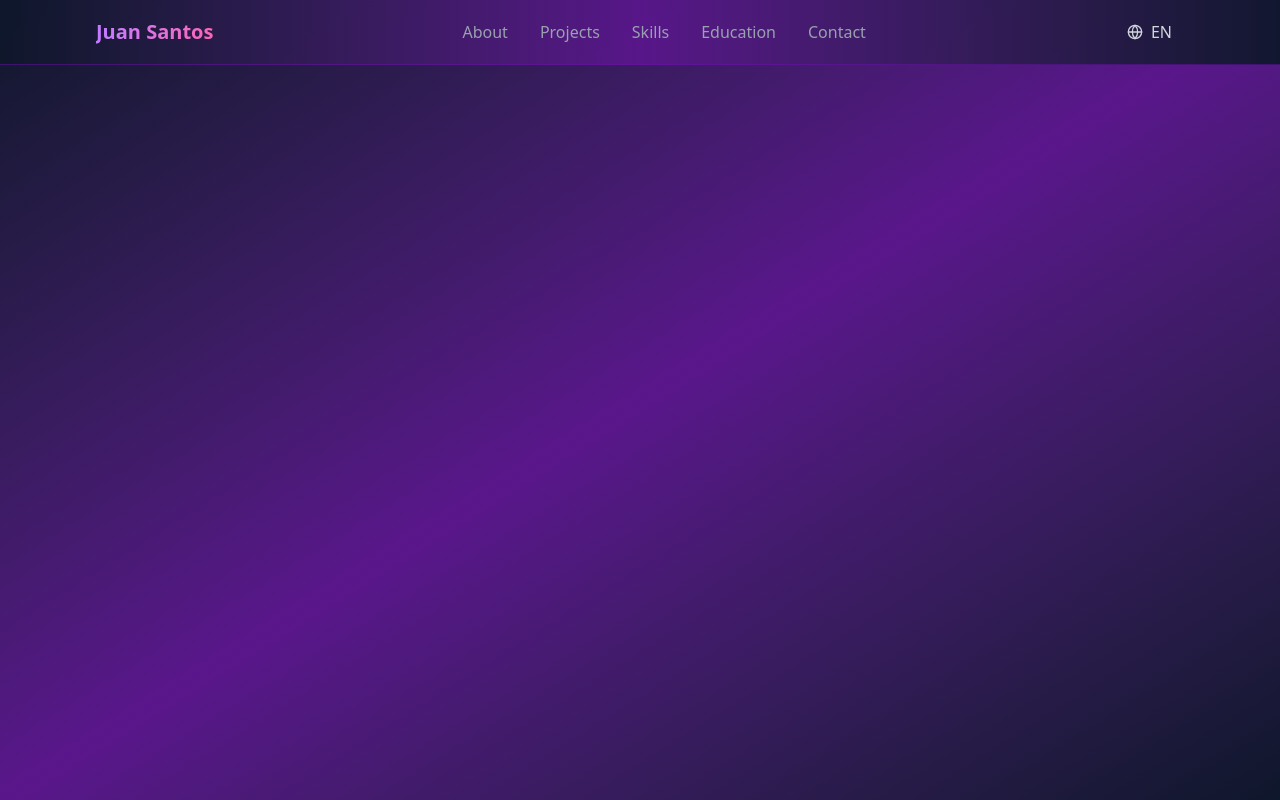
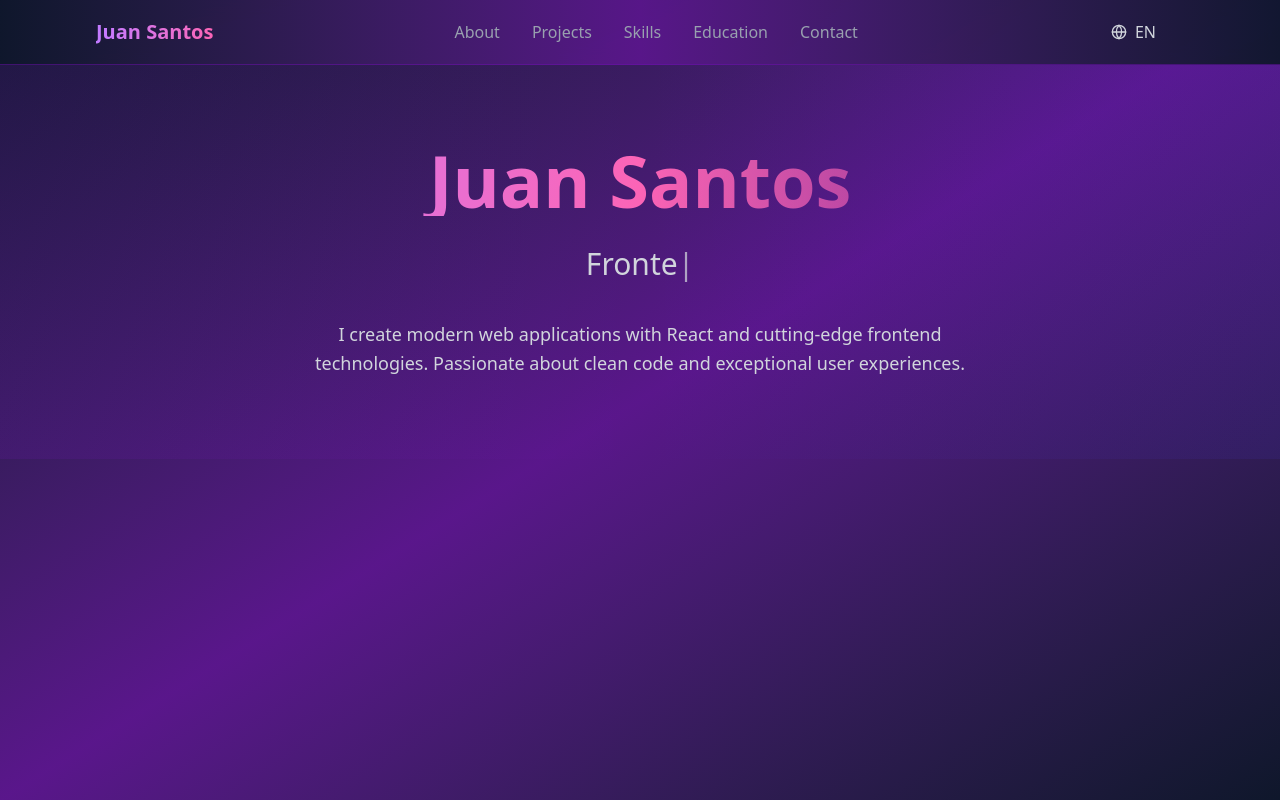
Before and after one commit to Juan-s-moreira/Portfolio, a React (Vite) app: page / in a window 1280 px wide. Built offline with nearby package versions, Linux system fonts and the light colour scheme.

Commit message:
feat: finish header and hero sections

```diff
--- a/package.json
+++ b/package.json
@@ -14,7 +14,8 @@
     "lucide-react": "^0.575.0",
     "react": "^19.0.0",
     "react-dom": "^19.0.0",
-    "tailwindcss": "^4.1.3"
+    "tailwindcss": "^4.1.3",
+    "typewriter": "^9.2.0"
   },
   "devDependencies": {
     "@eslint/js": "^9.21.0",
--- a/src/App.jsx
+++ b/src/App.jsx
@@ -1,12 +1,18 @@
 import React from 'react'
 import Header from './layouts/Header'
+import Hero from './layouts/Hero'
+import { LanguageProvider } from './contexts/LanguageContext'
 // import { translations } from './translation'
 
 const App = () => {
   return (
-    <div  className='bg-gradient-to-br h-screen from-slate-900 via-purple-900 to-slate-900'>
-      <Header />
-    </div>
+    <LanguageProvider>
+
+      <div className='bg-gradient-to-br h-screen from-slate-900 via-purple-900 to-slate-900'>
+        <Header />
+        <Hero />
+      </div>
+    </LanguageProvider>
   )
 }
 
--- /dev/null
+++ b/src/contexts/LanguageContext.jsx
@@ -0,0 +1,19 @@
+import { createContext, useState, useContext } from "react";
+
+const LanguageContext = createContext();
+
+export function LanguageProvider({ children }) {
+  const [language, setLanguage] = useState("en");
+
+  const toggleLanguage = () => {
+    setLanguage((prevLang) => (prevLang === "en" ? "pt" : "en"));
+  };
+
+  return (
+    <LanguageContext.Provider value={{ language, toggleLanguage }}>
+      {children}
+    </LanguageContext.Provider>
+  );
+}
+
+export const useLanguage = () => useContext(LanguageContext);
--- a/src/layouts/Header.jsx
+++ b/src/layouts/Header.jsx
@@ -1,23 +1,22 @@
 import { useState } from "react"
 import { translations } from "../translation"
-import { Globe } from "lucide-react"
+import { useLanguage } from "../contexts/LanguageContext"
+import { Globe, Menu, X } from "lucide-react"
 
 
 
 const Header = () => {
-    const [language, setLanguage] = useState("en")
-    // const [isMenuOpen, setIsMenuOpen] = useState(false)
+    const {language, toggleLanguage} = useLanguage()
+    const [isMenuOpen, setIsMenuOpen] = useState(false)
 
 
     const t = translations[language]
-    const toggleLanguage = () => {
-        setLanguage(language === "en" ? "pt" : "en")
+
+
+    const scrollToSection = (sectionId) => {
+        document.getElementById(sectionId)?.scrollIntoView({ behavior: "smooth" })
+        setIsMenuOpen(false)
     }
-
-    // const scrollToSection = (sectionId) => {
-    //     document.getElementById(sectionId)?.scrollIntoView({ behavior: "smooth" })
-    //     setIsMenuOpen(false)
-    // }
 
 
     return (
@@ -29,11 +28,25 @@ const Header = () => {
                     </div>
 
                     <nav className="hidden md:flex space-x-8">
-                        <button className="text-gray-400 hover:text-purple-300 transition-colors duration-300 cursor-pointer">{t.nav.about}</button>
-                        <button className="text-gray-400 hover:text-purple-300 transition-colors duration-300 cursor-pointer">{t.nav.projects}</button>
-                        <button className="text-gray-400 hover:text-purple-300 transition-colors duration-300 cursor-pointer"> {t.nav.skills}</button>
-                        <button className="text-gray-400 hover:text-purple-300 transition-colors duration-300 cursor-pointer">{t.nav.education}</button>
-                        <button className="text-gray-400 hover:text-purple-300 transition-colors duration-300 cursor-pointer">{t.nav.contact}</button>
+                        <button
+                            onClick={() => scrollToSection("about")}
+
+                            className="text-gray-400 hover:text-purple-300 transition-colors duration-300 cursor-pointer">{t.nav.about}</button>
+                        <button
+                            onClick={() => scrollToSection("projects")}
+                            className="text-gray-400 hover:text-purple-300 transition-colors duration-300 cursor-pointer">{t.nav.projects}</button>
+                        <button
+                            onClick={() => scrollToSection("skills")}
+
+                            className="text-gray-400 hover:text-purple-300 transition-colors duration-300 cursor-pointer"> {t.nav.skills}</button>
+                        <button
+                            onClick={() => scrollToSection("education")}
+
+                            className="text-gray-400 hover:text-purple-300 transition-colors duration-300 cursor-pointer">{t.nav.education}</button>
+                        <button
+                            onClick={() => scrollToSection("contact")}
+
+                            className="text-gray-400 hover:text-purple-300 transition-colors duration-300 cursor-pointer">{t.nav.contact}</button>
                     </nav>
 
 
@@ -42,9 +55,46 @@ const Header = () => {
                             <Globe className="w-4 h-4 mr-2" />
                             {language.toUpperCase()}
                         </button>
+
+                        <button onClick={() => setIsMenuOpen(!isMenuOpen)} className="md:hidden text-gray-300 ">
+                            {isMenuOpen ? <X className="w-6 h-6" /> : <Menu className="w-6 h-6" />}
+
+                        </button>
                     </div>
 
                 </div>
+
+                {isMenuOpen && (
+                    <nav className="md:hidden py-4">
+                        <div className="flex flex-col space-y-4">
+                            <button
+                                // onClick={() => scrollToSection("about")}
+                                className="text-gray-300 hover:text-purple-400 transition-colors text-left">
+                                {t.nav.about}
+                            </button>
+                            <button
+                                // onClick={() => scrollToSection("about")}
+                                className="text-gray-300 hover:text-purple-400 transition-colors text-left">
+                                {t.nav.projects}
+                            </button>
+                            <button
+                                // onClick={() => scrollToSection("about")}
+                                className="text-gray-300 hover:text-purple-400 transition-colors text-left">
+                                {t.nav.skills}
+                            </button>
+                            <button
+                                // onClick={() => scrollToSection("about")}
+                                className="text-gray-300 hover:text-purple-400 transition-colors text-left">
+                                {t.nav.education}
+                            </button>
+                            <button
+                                // onClick={() => scrollToSection("about")}
+                                className="text-gray-300 hover:text-purple-400 transition-colors text-left">
+                                {t.nav.contact}
+                            </button>
+                        </div>
+                    </nav>
+                )}
             </div>
         </header>
     )
--- /dev/null
+++ b/src/layouts/Hero.jsx
@@ -0,0 +1,68 @@
+
+import { useState, useEffect } from "react"
+import { translations } from "../translation"
+import { useLanguage } from "../contexts/LanguageContext"
+
+const TypewriterText = ({ texts, speed = 100, deleteSpeed = 50, pauseTime = 2000 }) => {
+    const [displayText, setDisplayText] = useState("")
+    const [textIndex, setTextIndex] = useState(0)
+    const [isDeleting, setIsDeleting] = useState(false)
+
+    useEffect(() => {
+      const currentText = texts[textIndex]
+
+      const timeout = setTimeout(
+        () => {
+          if (!isDeleting) {
+            if (displayText.length < currentText.length) {
+              setDisplayText(currentText.slice(0, displayText.length + 1))
+            } else {
+              setTimeout(() => setIsDeleting(true), pauseTime)
+            }
+          } else {
+            if (displayText.length > 0) {
+              setDisplayText(displayText.slice(0, -1))
+            } else {
+              setIsDeleting(false)
+              setTextIndex((prev) => (prev + 1) % texts.length)
+            }
+          }
+        },
+        isDeleting ? deleteSpeed : speed,
+      )
+
+      return () => clearTimeout(timeout)
+    }, [displayText, textIndex, isDeleting, texts, speed, deleteSpeed, pauseTime])
+
+    return (
+      <span>
+        {displayText}
+        <span className="animate-pulse">|</span>
+      </span>
+    )
+  }
+
+const Hero = () => {
+    const {language} = useLanguage()
+    const t = translations[language]
+
+
+  return (
+    <section className="pt-32 pb-20 px-4 sm:px-6 lg-px-8 relative overflow-hidden">
+        <div className="absolute inset-0 bg-gradient-to-r from-purple-600/10 via-transparent to-indigo-600/10"></div>
+        <div className="max-w-6xl mx-auto text-center relative z-10">
+            <p className="text-purple-400 text-lg mb-4">{t.hero.greetings}</p>
+            <h1 className="text-5xl md:text-7xl font-bold mb-6 bg-gradient-to-r from-purple-400 via-pink-400 to indigo-400 bg-clip-text text-transparent">
+                {t.hero.name}
+            </h1>
+            <h2 className="text-2xl md:text-3xl text-gray-300 mb-8 h-12 flex items-center justify-center">
+                <TypewriterText texts={t.hero.titles} speed={100} deleteSpeed={50} pauseTime={2000} />
+            </h2>
+            <p className="text-lg text-gray-300 max-w-2xl mx-auto leading-relaxed"> {t.hero.description}</p>
+        </div>
+
+    </section>
+  )
+}
+
+export default Hero
--- a/src/translation.jsx
+++ b/src/translation.jsx
@@ -10,8 +10,8 @@ export const translations = {
       },
       hero: {
         greeting: "Hi, I'm",
-        name: "John Developer",
-        titles: ["Frontend Developer", "React Developer", "UI/UX Enthusiast", "Web Developer"],
+        name: "Juan Santos",
+        titles: ["Frontend Developer"],
         description:
           "I create modern web applications with React and cutting-edge frontend technologies. Passionate about clean code and exceptional user experiences.",
       },
@@ -140,8 +140,8 @@ export const translations = {
       },
       hero: {
         greeting: "Olá, eu sou",
-        name: "João Desenvolvedor",
-        titles: ["Desenvolvedor Frontend", "Desenvolvedor React", "Entusiasta UI/UX", "Desenvolvedor Web"],
+        name: "Juan Santos",
+        titles: ["Desenvolvedor Frontend"],
         description:
           "Eu crio aplicações web modernas com React e tecnologias frontend de ponta. Apaixonado por código limpo e experiências de usuário excepcionais.",
       },
```
Also changed, not shown: 1 other file (tests, documents, lock files or other folders).
